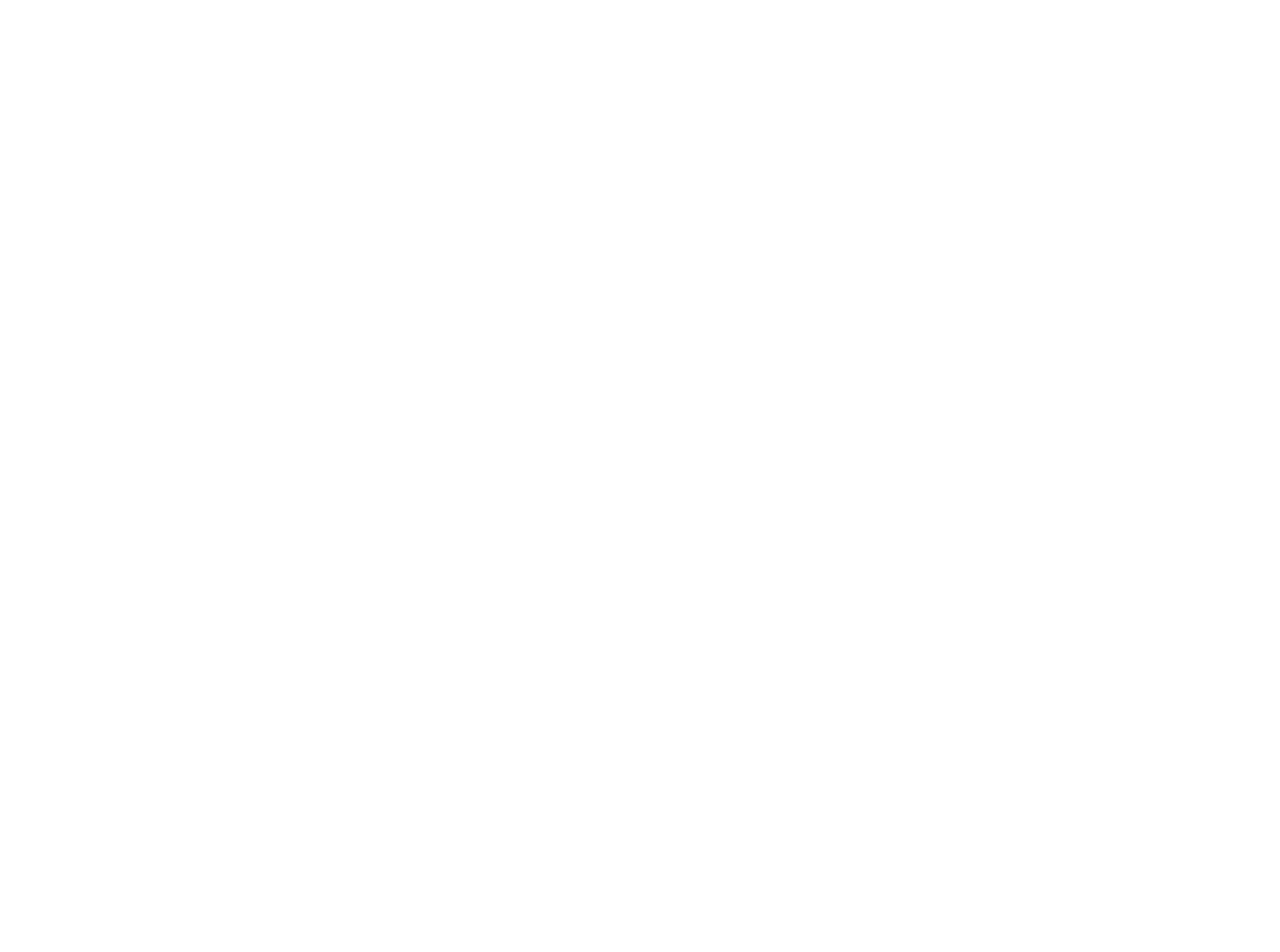
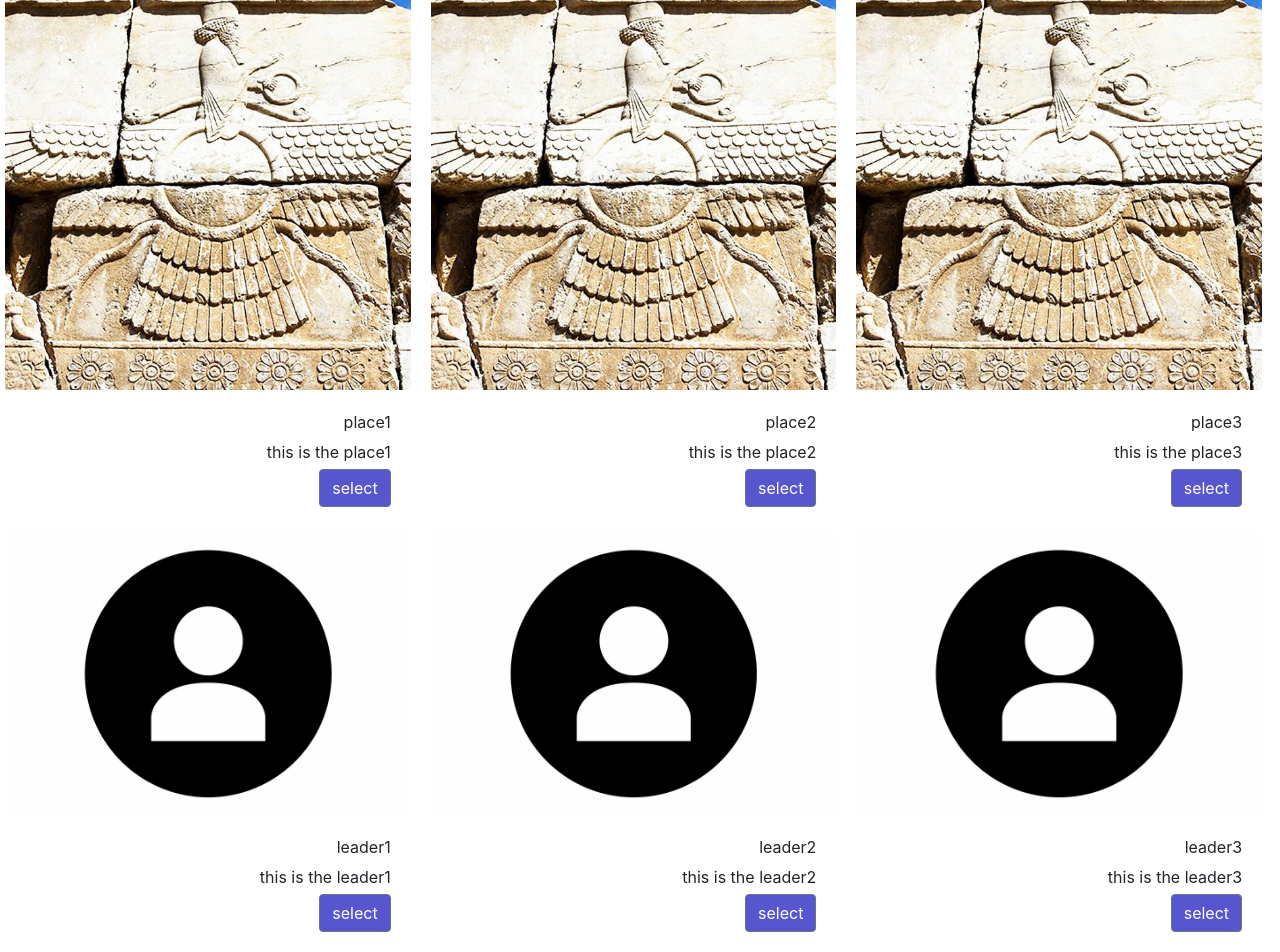
Before and after one commit to MahsaGn/Travelling, a React (Create React App) app: page / in a window 1280 px wide. Shown: the part 844-1796 px from the top of the page. Before the commit the page ends 800 px from the top, so only its background shows below. Built offline with nearby package versions, Linux system fonts and the light colour scheme.

Commit message:
login and signup button added

```diff
--- a/src/homePage.js
+++ b/src/homePage.js
@@ -7,8 +7,11 @@ import { CardImg, CardBody, CardTitle, CardSubtitle, Button,ButtonGroup} from 'r
 
 const homePage = (props) => {
   return (
-    <div >
-
+    <div align="right">
+      <ButtonGroup id="bg">
+        <Button  className="loginSignupButton">Login</Button>
+        <Button  className="loginSignupButton">Signup</Button>
+      </ButtonGroup>
       <div class="row">
         <div class="column">
           <CardImg  src={place}/>
@@ -35,6 +38,58 @@ const homePage = (props) => {
           </CardBody>
           </div>
       </div>
+      <div class="row">
+        <div class="column">
+          <CardImg  src={place}/>
+          <CardBody >
+            <CardTitle >place1</CardTitle>
+            <CardSubtitle className="cardsub">this is the place1</CardSubtitle>
+            <Button className="selectButton">select</Button>
+          </CardBody>
+        </div>
+        <div class="column">
+          <CardImg  src={place} />
+          <CardBody>
+            <CardTitle >place2</CardTitle>
+            <CardSubtitle className="cardsub">this is the place2</CardSubtitle>
+            <Button className="selectButton">select</Button>
+          </CardBody>
+         </div>
+         <div class="column">
+          <CardImg  src={place} />
+          <CardBody>
+            <CardTitle >place3</CardTitle>
+            <CardSubtitle className="cardsub">this is the place3</CardSubtitle>
+            <Button className="selectButton">select</Button>
+          </CardBody>
+          </div>
+      </div>
+      <div class="row">
+        <div class="column">
+          <CardImg  src={leader}/>
+          <CardBody >
+            <CardTitle >leader1</CardTitle>
+            <CardSubtitle className="cardsub">this is the leader1</CardSubtitle>
+            <Button className="selectButton">select</Button>
+          </CardBody>
+        </div>
+        <div class="column">
+          <CardImg  src={leader} />
+          <CardBody>
+            <CardTitle >leader2</CardTitle>
+            <CardSubtitle className="cardsub">this is the leader2</CardSubtitle>
+            <Button className="selectButton">select</Button>
+          </CardBody>
+         </div>
+         <div class="column">
+          <CardImg  src={leader} />
+          <CardBody>
+            <CardTitle >leader3</CardTitle>
+            <CardSubtitle className="cardsub">this is the leader3</CardSubtitle>
+            <Button className="selectButton">select</Button>
+          </CardBody>
+          </div>
+      </div>
     </div>
   );
 };
```
Also changed, not shown: src/columnInHomepage.js (deleted).
